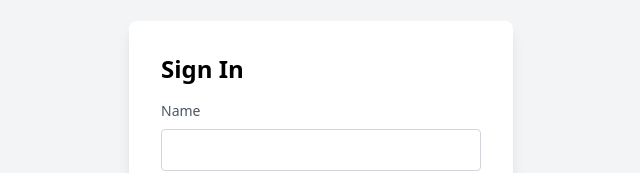
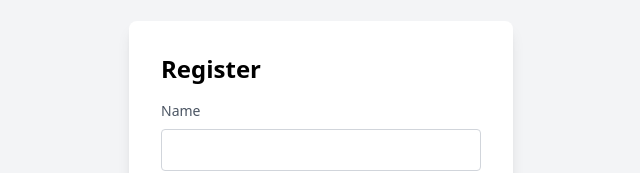
Before and after one commit to KaungSiThu-Sallius/Sport-Center, a React (Vite) app: page /register in a window 1280 px wide. Shown: the part 150-323 px from the top of the page, without its empty margins (319-959 px from the left). Built offline with nearby package versions, Linux system fonts and the light colour scheme.

Commit message:
fix register2

```diff
--- a/src/pages/register/RegisterForm.tsx
+++ b/src/pages/register/RegisterForm.tsx
@@ -58,7 +58,8 @@
         <>
             <div className="bg-gray-100 min-h-screen flex items-center justify-center">
                 <form onSubmit={handleSubmit(onSubmit)} className="bg-white p-8 rounded-lg shadow-lg w-96">
-                    <h2 className="text-2xl font-semibold mb-4">Sign In</h2>
+                    <h2 className="text-2xl font-semibold mb-4">Register</h2>
+
 
                     <div className="mb-4">
                         <label htmlFor="name" className="block text-gray-600 text-sm font-medium mb-2">Name</label>
```
